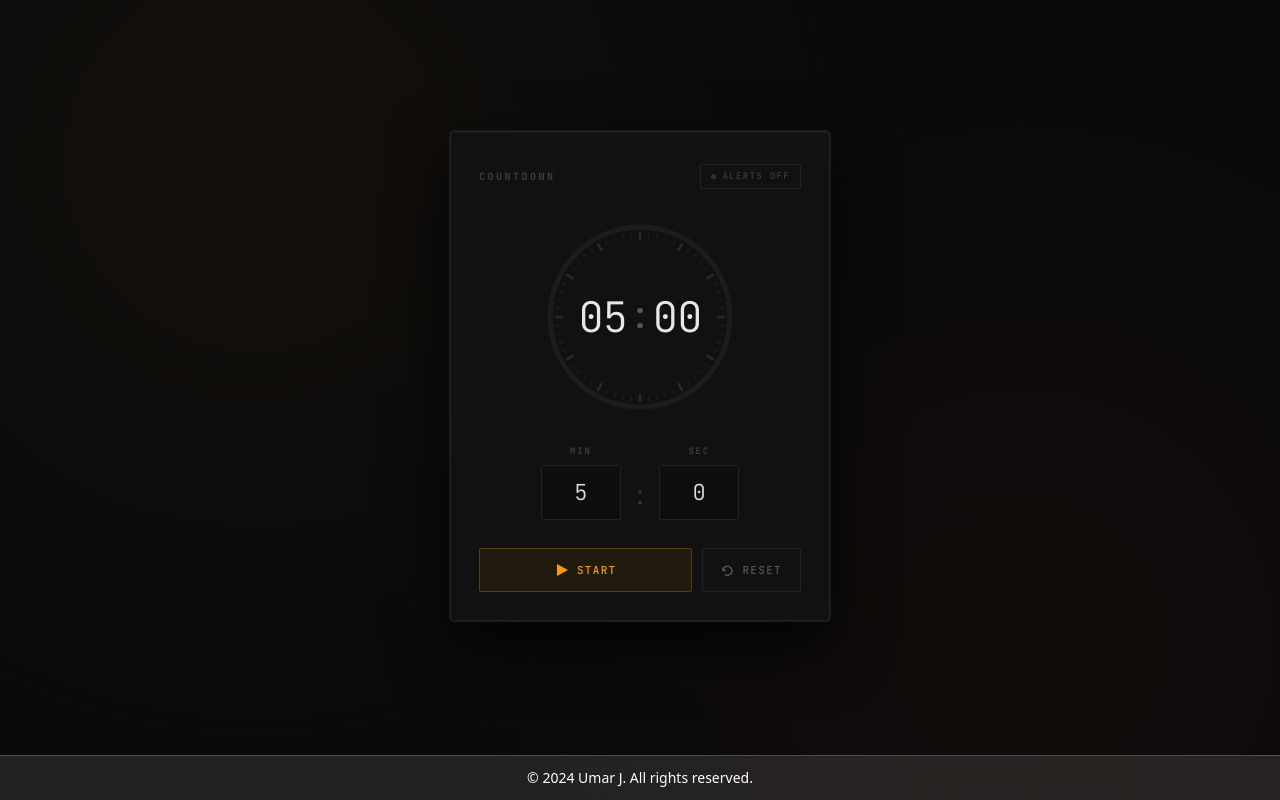
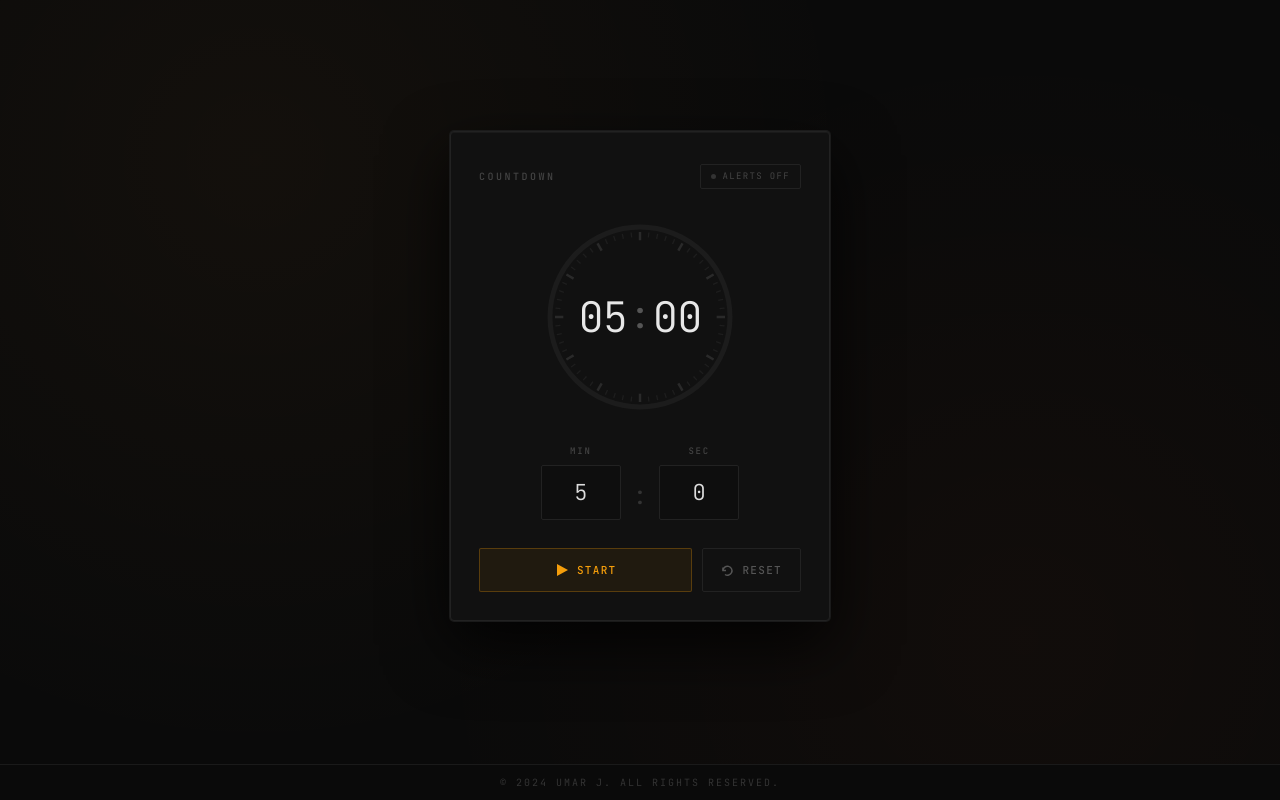
Before and after one commit to umarJ-max/Countdown-Timer, a Next.js app: page / in a window 1280 px wide. Built offline with nearby package versions, Linux system fonts and the light colour scheme.

Commit message:
Update metadata and footer styling in layout

```diff
--- a/app/layout.tsx
+++ b/app/layout.tsx
@@ -1,8 +1,8 @@
 import './globals.css'
 
 export const metadata = {
-  title: 'Modern Timer',
-  description: 'A sleek, modern timer application',
+  title: 'Countdown Timer',
+  description: 'Precision countdown timer by Umar J.',
 }
 
 export default function RootLayout({
@@ -14,8 +14,20 @@ export default function RootLayout({
     <html lang="en">
       <body>
         <main>{children}</main>
-        <footer className="fixed bottom-0 w-full bg-white/10 backdrop-blur-lg border-t border-white/20 text-white text-center py-3 px-4 text-xs sm:text-sm">
-          © 2024 Umar J. All rights reserved.
+        <footer style={{
+          position: 'fixed',
+          bottom: 0,
+          width: '100%',
+          borderTop: '1px solid #1a1a1a',
+          background: '#0a0a0a',
+          color: '#333',
+          textAlign: 'center',
+          padding: '10px 16px',
+          fontSize: '10px',
+          fontFamily: "'JetBrains Mono', monospace",
+          letterSpacing: '0.2em',
+        }}>
+          © 2024 UMAR J. ALL RIGHTS RESERVED.
         </footer>
       </body>
     </html>
```
